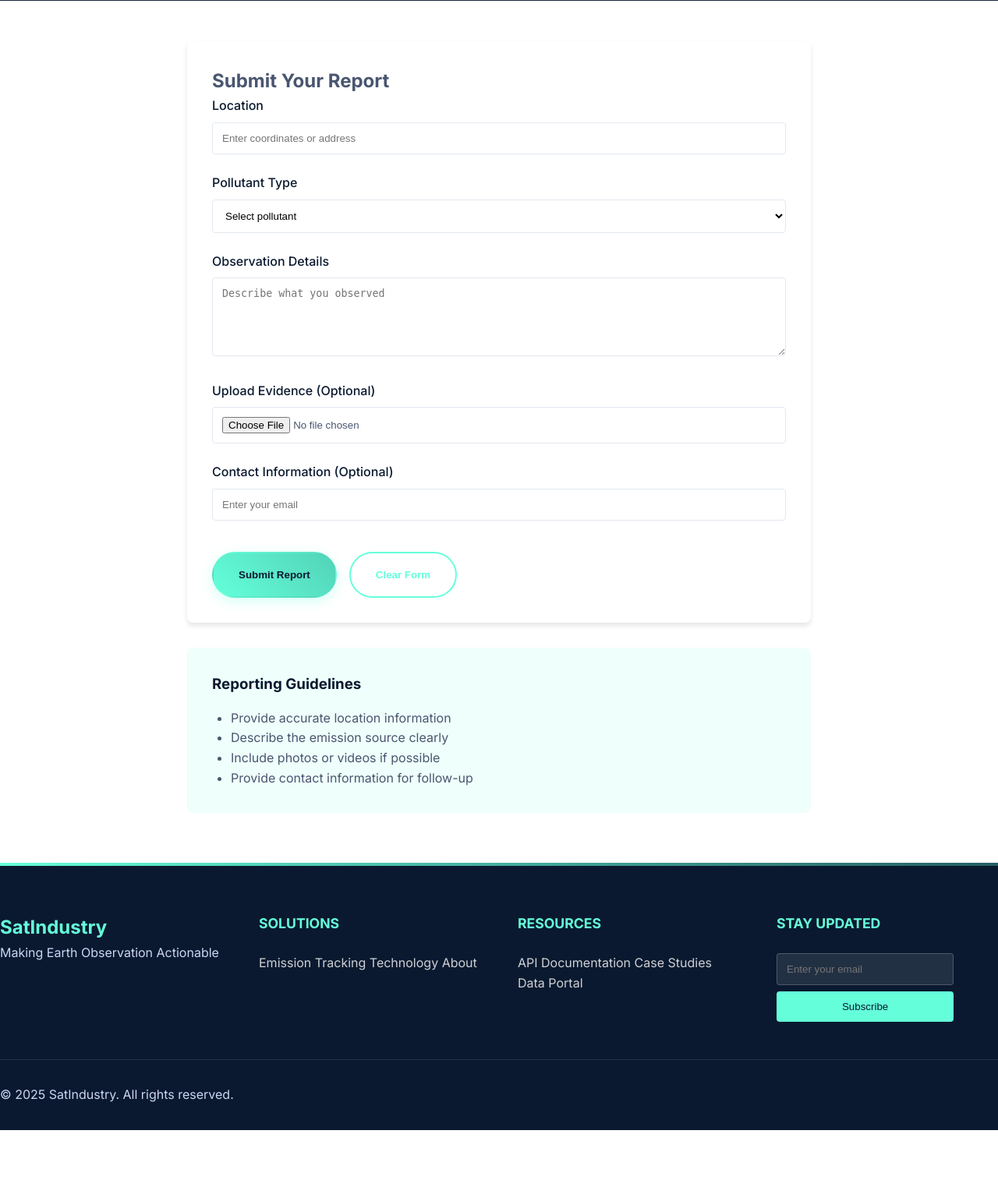
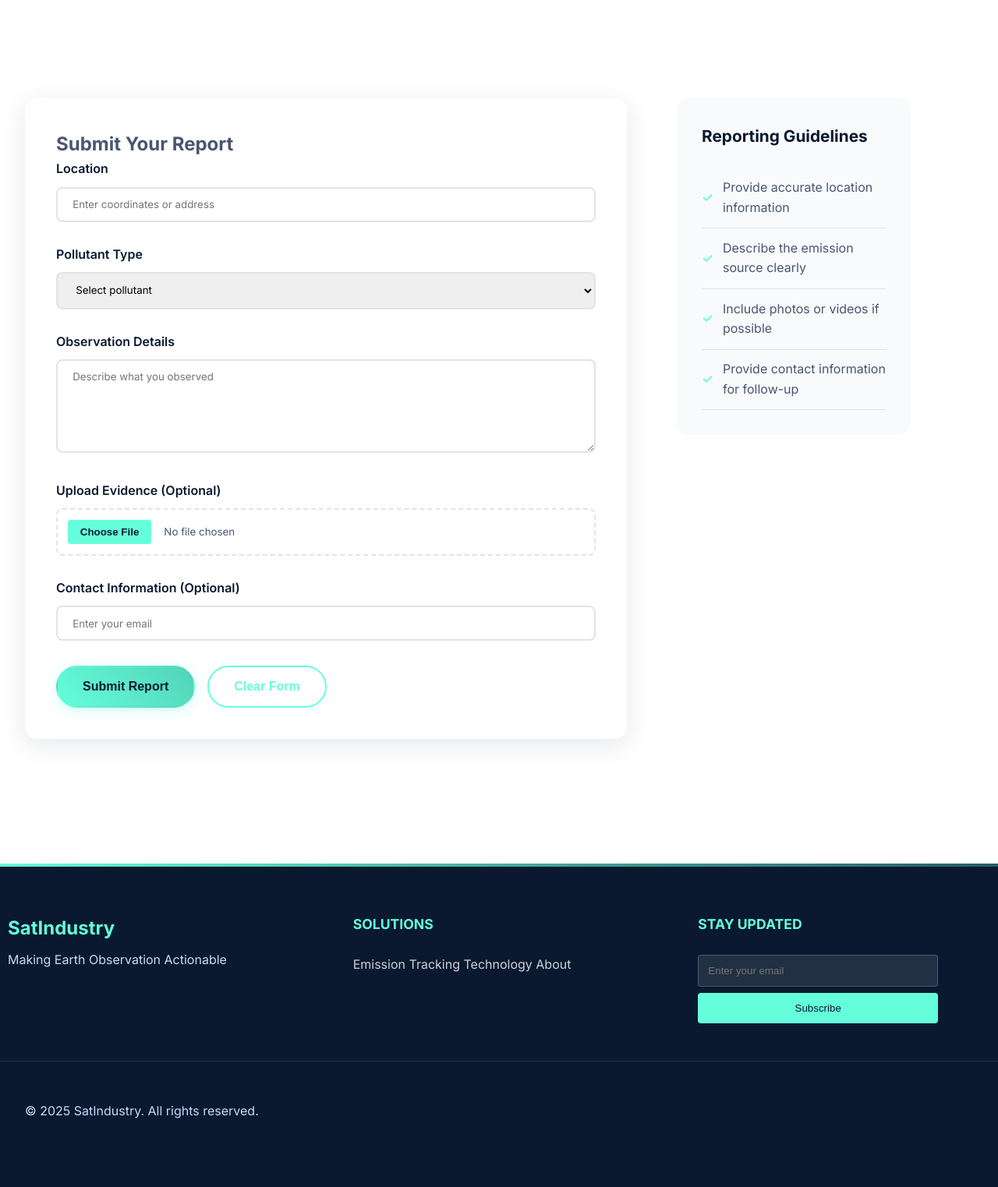
Before and after one commit to tarush10000/SatIndustry, a Django app: template mainapp/templates/mainapp/report.html in a window 1280 px wide. Shown: the part 331-1854 px from the top of the page at 78% size. Before the commit the page ends 1781 px from the top, so only its background shows below. Run offline with Django 5.2, Linux system fonts and the light colour scheme; the template is opened without the code that fills it, so the values that code supplies are empty.

Commit message:
design changes

```diff
--- a/mainapp/static/mainapp/css/index.css
+++ b/mainapp/static/mainapp/css/index.css
@@ -168,6 +168,10 @@ section {
 }
 
 /* Problem Section */
+.problem-section {
+    padding: 10px;
+    min-height: 400px;
+}
 .stats-grid {
     display: grid;
     grid-template-columns: repeat(auto-fit, minmax(250px, 1fr));
@@ -572,10 +576,18 @@ section {
     margin-bottom: 3rem;
 }
 
+.footer-brand {
+    margin-left: 10px;
+}
+
 .footer-brand img {
     width: 150px;
     margin-bottom: 1rem;
     filter: brightness(0) invert(1);
+}
+
+.link-group{
+    margin-left: 10px;
 }
 
 .link-group h4 {
@@ -614,7 +626,7 @@ section {
 
 .footer-bottom {
     border-top: 1px solid rgba(255, 255, 255, 0.1);
-    padding-top: 2rem;
+    padding: 2rem;
     display: flex;
     justify-content: space-between;
     align-items: center;
@@ -716,162 +728,335 @@ section {
     background: #52d3b8;
 }
 
-
-
-/* About Page Styles */
-.about-hero {
-    background: linear-gradient(rgba(10, 25, 47, 0.9), rgba(10, 25, 47, 0.9)), url('../images/about-hero.jpg');
-    background-size: cover;
-    background-position: center;
-    padding: 8rem 0;
-    text-align: center;
+/* About Section Styling */
+.about-section {
+    padding: 8rem 0 4rem;
+    background: linear-gradient(to bottom, #f8f9fa 0%, #ffffff 100%);
 }
 
-.about-hero h1 {
-    font-size: 3rem;
-    color: var(--light-text);
-    margin-bottom: 1rem;
-}
-
-.about-hero p {
-    color: rgba(255, 255, 255, 0.9);
+.section-subtitle {
+    text-align: center;
     font-size: 1.25rem;
-}
-
-.mission-section {
-    padding: 4rem 0;
-}
-
-.mission-grid {
-    display: grid;
-    grid-template-columns: 1fr 1fr;
-    gap: 4rem;
-    align-items: center;
-}
-
-.mission-content h2 {
-    color: var(--primary-color);
-    margin-bottom: 1.5rem;
-}
-
-.mission-stats {
-    display: grid;
-    grid-template-columns: repeat(auto-fit, minmax(150px, 1fr));
-    gap: 2rem;
-    margin-top: 2rem;
-}
-
-.stat {
-    text-align: center;
-    padding: 1.5rem;
-    background: rgba(100, 255, 218, 0.1);
-    border-radius: 8px;
-}
-
-.stat h3 {
-    color: var(--secondary-color);
-    font-size: 2rem;
-}
-
-.team-section {
-    padding: 4rem 0;
+    color: var(--dark-text);
+    max-width: 800px;
+    margin: 1rem auto 3rem;
+    padding: 0 1rem;
 }
 
 .team-grid {
     display: grid;
-    grid-template-columns: repeat(auto-fit, minmax(250px, 1fr));
-    gap: 2rem;
-    margin-top: 2rem;
+    grid-template-columns: repeat(auto-fit, minmax(300px, 1fr));
+    gap: 3rem;
+    max-width: 1200px;
+    margin: 2rem auto;
+    padding: 0 1rem;
 }
 
-.team-member {
+.team-card {
+    background: white;
+    border-radius: 20px;
+    padding: 2.5rem 2rem;
     text-align: center;
-    padding: 2rem;
-    background: white;
-    border-radius: 8px;
-    box-shadow: 0 4px 6px rgba(0, 0, 0, 0.1);
+    transition: transform 0.3s ease, box-shadow 0.3s ease;
+    position: relative;
+    overflow: hidden;
+    border: 1px solid rgba(10, 25, 47, 0.1);
 }
 
-.team-member img {
-    width: 150px;
-    height: 150px;
-    border-radius: 50%;
-    object-fit: cover;
-    margin-bottom: 1rem;
+.team-card:hover {
+    transform: translateY(-10px);
+    box-shadow: 0 15px 40px rgba(10, 25, 47, 0.1);
 }
 
-/* Report Page Styles */
+.card-image {
+    width: 160px;
+    height: 160px;
+    border-radius: 50%;
+    margin: 0 auto 1.5rem;
+    border: 3px solid var(--secondary-color);
+    position: relative;
+    overflow: hidden;
+    background: #fff;
+    box-shadow: 0 8px 24px rgba(10, 25, 47, 0.1);
+}
+
+.card-image img {
+    width: 100%;
+    height: 100%;
+    object-fit: cover;
+    transition: transform 0.3s ease;
+}
+
+.team-card:hover .card-image img {
+    transform: scale(1.05);
+}
+
+.member-name {
+    color: var(--primary-color);
+    font-size: 1.5rem;
+    margin-bottom: 0.5rem;
+    font-weight: 700;
+}
+
+.member-role {
+    color: var(--secondary-color);
+    font-weight: 600;
+    margin-bottom: 1rem;
+    font-size: 1rem;
+    text-transform: uppercase;
+    letter-spacing: 0.5px;
+}
+
+.member-bio {
+    color: var(--dark-text);
+    margin-bottom: 1.5rem;
+    line-height: 1.6;
+    font-size: 0.95rem;
+    min-height: 80px;
+    padding: 0 1rem;
+}
+
+.social-links {
+    display: flex;
+    justify-content: center;
+    gap: 1.2rem;
+    padding: 1rem 0;
+    border-top: 1px solid rgba(10, 25, 47, 0.1);
+    margin-top: 1rem;
+}
+
+.social-links a {
+    color: var(--primary-color);
+    font-size: 1.3rem;
+    transition: all 0.3s ease;
+    display: flex;
+    padding: 0.5rem;
+}
+
+.social-links a:hover {
+    color: var(--secondary-color);
+    transform: translateY(-3px);
+}
+
+@media (max-width: 768px) {
+    .about-section {
+        padding: 6rem 0 2rem;
+    }
+
+    .team-grid {
+        grid-template-columns: 1fr;
+        max-width: 400px;
+    }
+
+    .team-card {
+        padding: 2rem 1.5rem;
+    }
+
+    .card-image {
+        width: 140px;
+        height: 140px;
+    }
+
+    .member-name {
+        font-size: 1.3rem;
+    }
+}
+
+/* Footer Logo Alignment */
+.footer-brand .logo {
+    font-size: 1.5rem;
+    margin-bottom: 0.5rem;
+    display: block;
+}
+
+/* Report Hero Section */
 .report-hero {
-    background: linear-gradient(rgba(10, 25, 47, 0.9), rgba(10, 25, 47, 0.9)), url('../images/report-hero.jpg');
+    background: linear-gradient(45deg, rgba(10,25,47,0.9), rgba(16,36,69,0.9)),
+                url('{% static "images/report-bg.jpg" %}');
     background-size: cover;
     background-position: center;
-    padding: 8rem 0;
+    padding: 8rem 0 4rem;
+    color: white;
     text-align: center;
+    align-items: center;
+    align-self: center;
 }
 
-.report-form-section {
-    padding: 4rem 0;
+.report-hero .container {
+    display: flex;
+    justify-content: center;
+    align-items: center;
+    gap: 4rem;
+    max-width: 1200px;
+    margin: 0 auto;
+    padding: 0 2rem;
+}
+
+.hero-content{
+    width: 100%;
+}
+
+.report-hero h1 {
+    font-size: 2.8rem;
+    margin-bottom: 1rem;
+    line-height: 1.3;
+}
+
+.report-hero p {
+    font-size: 1.2rem;
+    opacity: 0.9;
+    max-width: 600px;
+    margin: 0 auto;
+}
+
+/* Report Form Section */
+.report-form-section .container {
+    display: grid;
+    grid-template-columns: 1fr 300px;
+    gap: 4rem;
+    max-width: 1200px;
+    padding: 4rem 2rem;
 }
 
 .form-container {
-    max-width: 800px;
-    margin: 0 auto;
     background: white;
-    padding: 2rem;
-    border-radius: 8px;
-    box-shadow: 0 4px 6px rgba(0, 0, 0, 0.1);
+    padding: 2.5rem;
+    border-radius: 16px;
+    box-shadow: 0 8px 32px rgba(10,25,47,0.1);
 }
 
-.report-form {
-    display: grid;
-    gap: 1.5rem;
+.report-form h2 {
+    color: var(--primary-color);
+    margin-bottom: 2rem;
+    font-size: 2rem;
+}
+
+.form-group {
+    margin-bottom: 1.8rem;
 }
 
 .form-group label {
     display: block;
-    margin-bottom: 0.5rem;
-    font-weight: 500;
+    margin-bottom: 0.6rem;
     color: var(--primary-color);
+    font-weight: 600;
 }
 
 .form-group input,
 .form-group select,
 .form-group textarea {
     width: 100%;
-    padding: 0.75rem;
-    border: 1px solid #e2e8f0;
-    border-radius: 4px;
-    background: white;
+    padding: 0.8rem 1.2rem;
+    border: 2px solid #e0e3eb;
+    border-radius: 8px;
+    font-family: 'Inter', sans-serif;
+    transition: all 0.3s ease;
 }
 
+.form-group input:focus,
+.form-group select:focus,
+.form-group textarea:focus {
+    border-color: var(--secondary-color);
+    box-shadow: 0 0 0 3px rgba(100,255,218,0.2);
+    outline: none;
+}
+
+.form-group textarea {
+    resize: vertical;
+    min-height: 120px;
+}
+
+/* Custom File Input */
+.form-group input[type="file"] {
+    padding: 0.8rem;
+    border: 2px dashed #e0e3eb;
+    position: relative;
+}
+
+.form-group input[type="file"]::file-selector-button {
+    background: var(--secondary-color);
+    color: var(--primary-color);
+    border: none;
+    padding: 0.5rem 1rem;
+    border-radius: 4px;
+    margin-right: 1rem;
+    font-weight: 600;
+    cursor: pointer;
+    transition: all 0.3s ease;
+}
+
+.form-group input[type="file"]::file-selector-button:hover {
+    background: #52d3b8;
+}
+
+/* Form Actions */
 .form-actions {
     display: flex;
     gap: 1rem;
-    margin-top: 1rem;
+    margin-top: 2rem;
 }
 
+.cta-button.primary {
+    padding: 1rem 2rem;
+    font-size: 1rem;
+}
+
+.cta-button.secondary {
+    padding: 1rem 2rem;
+    font-size: 1rem;
+}
+
+/* Report Guidelines */
 .report-guidelines {
-    max-width: 800px;
-    margin: 2rem auto 0;
+    background: #f8fafc;
     padding: 2rem;
-    background: rgba(100, 255, 218, 0.1);
-    border-radius: 8px;
+    border-radius: 16px;
+    height: fit-content;
+    position: sticky;
+    top: 2rem;
 }
 
 .report-guidelines h3 {
     color: var(--primary-color);
-    margin-bottom: 1rem;
+    margin-bottom: 1.5rem;
+    font-size: 1.3rem;
 }
 
 .report-guidelines ul {
-    list-style: disc;
-    padding-left: 1.5rem;
+    list-style: none;
+    padding: 0;
 }
 
-/* Responsive Styles */
+.report-guidelines li {
+    padding: 0.8rem 0;
+    border-bottom: 1px solid #e0e3eb;
+    display: flex;
+    align-items: center;
+    gap: 0.8rem;
+}
+
+.report-guidelines li:before {
+    content: "✓";
+    color: var(--secondary-color);
+    font-weight: 700;
+}
+
+@media (max-width: 1024px) {
+    .report-form-section .container {
+        grid-template-columns: 1fr;
+        gap: 2rem;
+        padding: 2rem 1rem;
+    }
+
+    .report-guidelines {
+        position: static;
+        order: -1;
+    }
+}
+
 @media (max-width: 768px) {
-    .mission-grid {
-        grid-template-columns: 1fr;
+    .report-hero h1 {
+        font-size: 2rem;
     }
 
     .form-container {
@@ -880,6 +1065,11 @@ section {
 
     .form-actions {
         flex-direction: column;
+    }
+
+    .cta-button {
+        width: 100%;
+        text-align: center;
     }
 }
 
--- a/mainapp/templates/mainapp/report.html
+++ b/mainapp/templates/mainapp/report.html
@@ -13,7 +13,6 @@
     <nav class="navbar">
         <div class="container">
             <a href="{% url 'home' %}" class="logo">
-                <img src="{% static 'images/logo.svg' %}" alt="SatIndustry Logo">
                 <span>SatIndustry</span>
             </a>
             <ul class="nav-menu">
@@ -111,14 +110,6 @@
                     <a href="#about">About</a>
                 </div>
 
-                <!-- Resources -->
-                <div class="link-group">
-                    <h4>Resources</h4>
-                    <a href="#">API Documentation</a>
-                    <a href="#">Case Studies</a>
-                    <a href="{% url 'data_search' %}">Data Portal</a>
-                </div>
-
                 <!-- Newsletter -->
                 <div class="link-group">
                     <h4>Stay Updated</h4>
```
Also changed, not shown: mainapp/templates/mainapp/about.html (+40 -68 lines), mainapp/templates/mainapp/home.html (+12 -12 lines).
